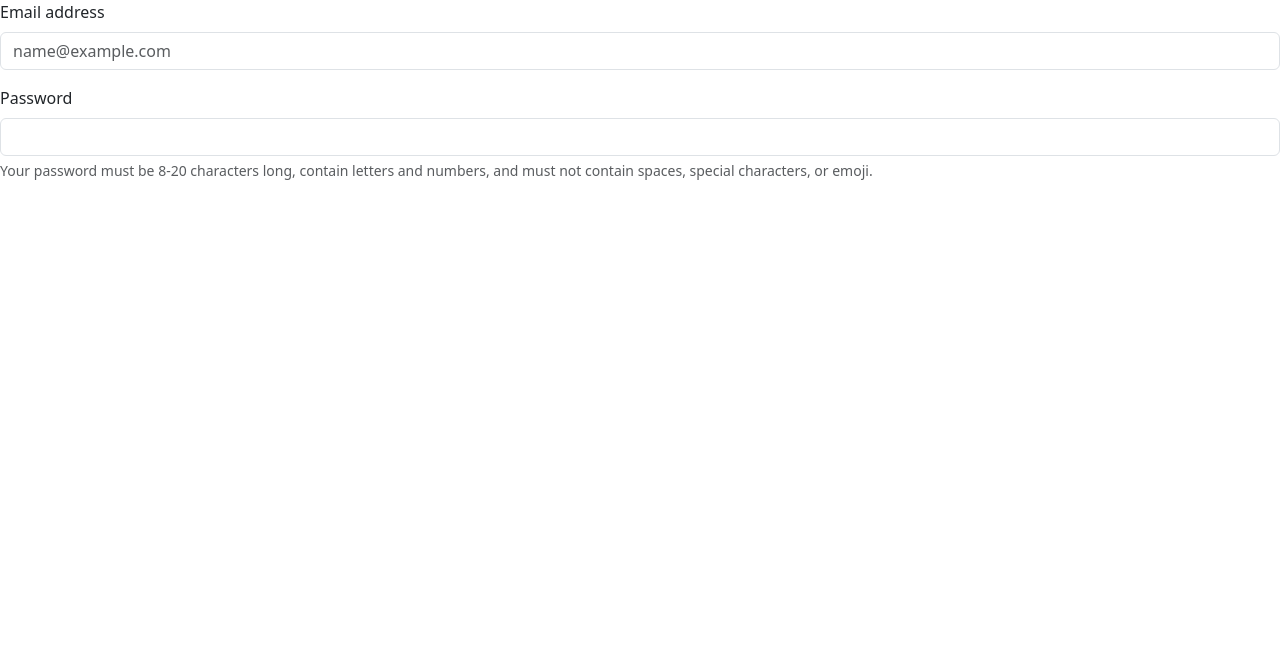
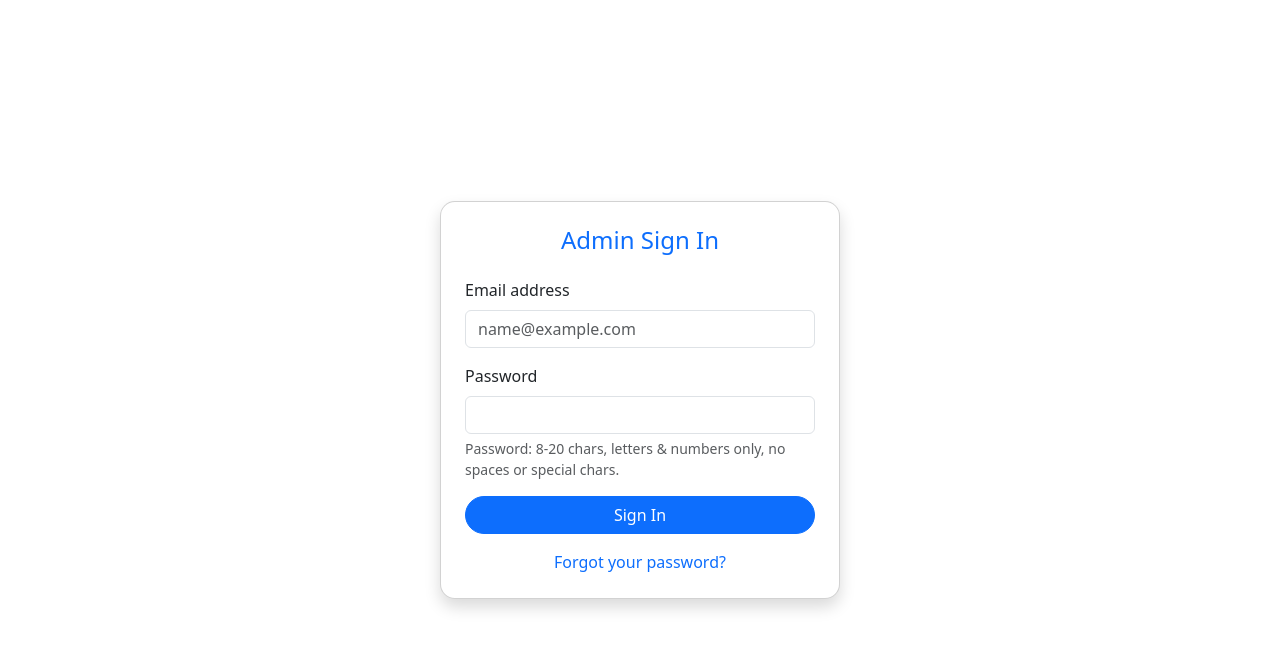
Before and after one commit to lovekeshpal/qwik-ticket-fe, an Angular app: page /admin-login in a window 1280 px wide. Shown: the top 648 px of the page. Built offline with nearby package versions, Linux system fonts and the light colour scheme.

Commit message:
updated code for admin ui-change

```diff
--- a/src/app/components/admin/admin-login/admin-login.component.html
+++ b/src/app/components/admin/admin-login/admin-login.component.html
@@ -1,14 +1,41 @@
-
-<div class="mb-3">
-    <label for="exampleFormControlInput1" class="form-label">Email address</label>
-    <input type="email" class="form-control" id="exampleFormControlInput1" placeholder="name@example.com">
+<div
+  class="container d-flex justify-content-center align-items-center min-vh-100"
+>
+  <div class="card shadow p-4" style="width: 400px; border-radius: 15px">
+    <h4 class="card-title text-center mb-4 text-primary">Admin Sign In</h4>
+    <form>
+      <div class="mb-3">
+        <label for="exampleFormControlInput1" class="form-label"
+          >Email address</label
+        >
+        <input
+          type="email"
+          class="form-control"
+          id="exampleFormControlInput1"
+          placeholder="name@example.com"
+          required
+        />
+      </div>
+      <div class="mb-3">
+        <label for="inputPassword5" class="form-label">Password</label>
+        <input
+          type="password"
+          id="inputPassword5"
+          class="form-control"
+          aria-describedby="passwordHelpBlock"
+          required
+        />
+        <div id="passwordHelpBlock" class="form-text">
+          Password: 8-20 chars, letters & numbers only, no spaces or special
+          chars.
+        </div>
+      </div>
+      <button type="submit" class="btn btn-primary w-100 rounded-pill">
+        Sign In
+      </button>
+    </form>
+    <div class="text-center mt-3">
+      <a href="#" class="text-decoration-none">Forgot your password?</a>
+    </div>
   </div>
-  <label for="inputPassword5" class="form-label">Password</label>
-<input type="password" id="inputPassword5" class="form-control" aria-describedby="passwordHelpBlock">
-<div id="passwordHelpBlock" class="form-text">
-  Your password must be 8-20 characters long, contain letters and numbers, and must not contain spaces, special characters, or emoji.
 </div>
-
-
-<!-- Create a navigation link to admin-register component -->
- <!-- Create admin-register component -->
```
